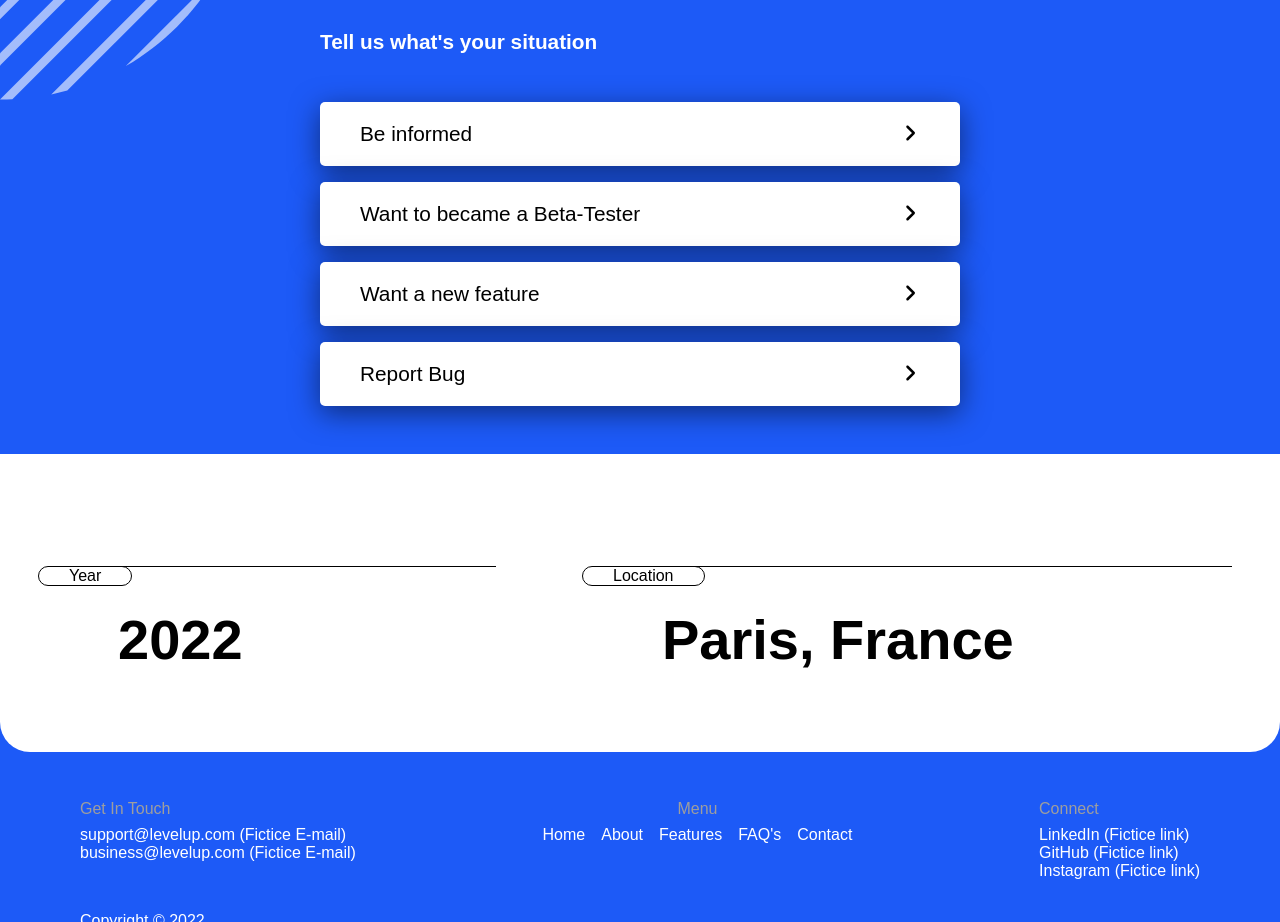
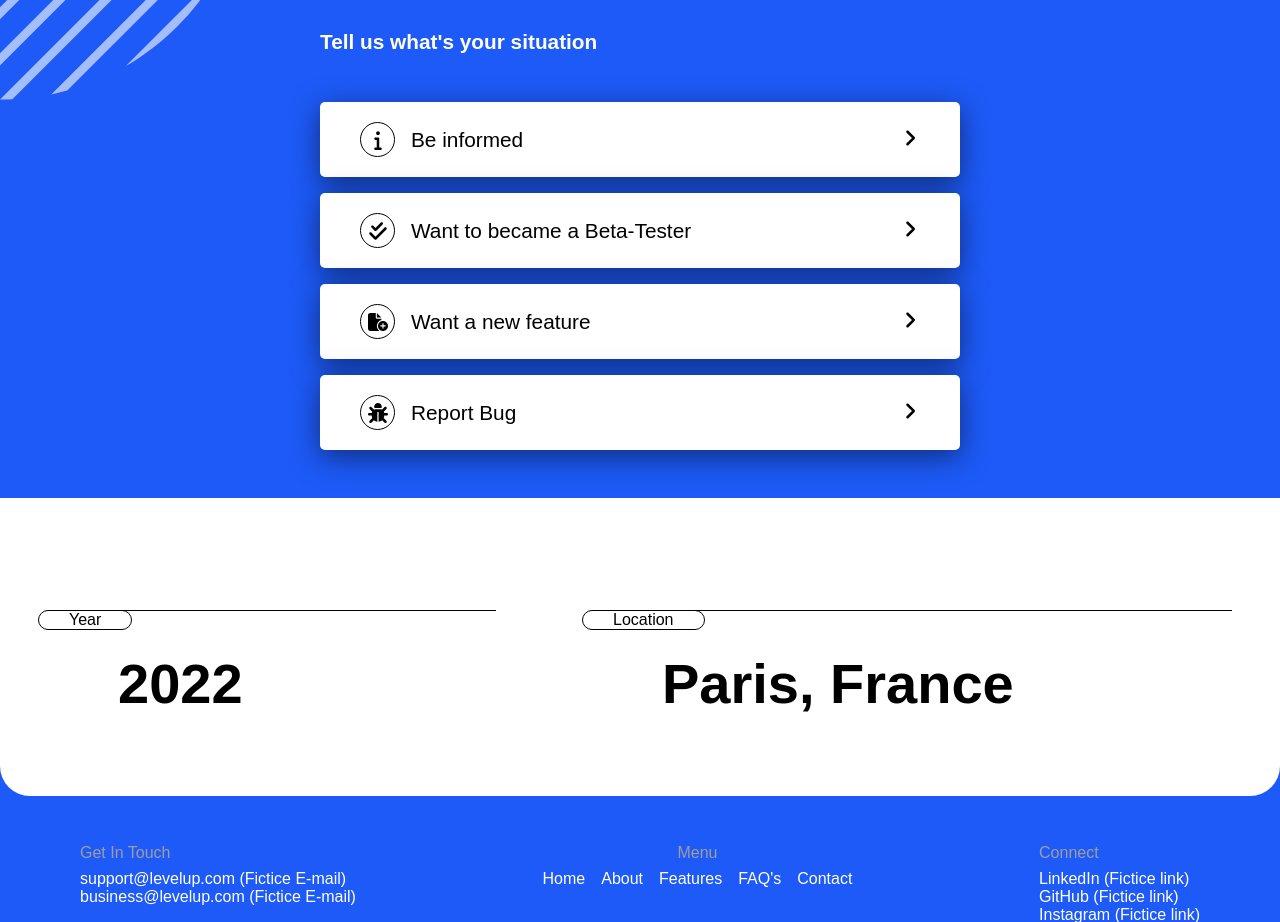
Before and after one commit to JulesEfrei/LevelUp-LandingPage, a React (Create React App) app: page / in a window 1280 px wide. Shown: the part 3160-4082 px from the top of the page. Built offline with nearby package versions, Linux system fonts and the light colour scheme.

Commit message:
Update : Form Style

```diff
--- a/src/components/Form.jsx
+++ b/src/components/Form.jsx
@@ -1,10 +1,19 @@
 import React, { useState } from 'react'
 import "../styles/contact.scss"
+import FormTitle from "./FormTitle"
 
 function Form({title, form}) {
 
     const [display, setDisplay] = useState("none")
     const [arrow, setArrow] = useState(0)
+
+    const [formName, setFormName] = useState(form.id)
+
+    const [name, setName] = useState("")
+    const [lastName, setLastName] = useState("")
+    const [email, setEmail] = useState("")
+    const [select, setSelect] = useState("")
+    const [text, setText] = useState("")
 
 
     function toggle() {
@@ -24,29 +33,44 @@ function Form({title, form}) {
         marginBottom: 0
     }
 
+    function verify(event) {
+
+        console.log("In build...")
+
+    //     // Get all enabled input
+    //     const inputEnable = Object.keys(form).slice(1).reduce((prev, curr) =>  [...prev, Object.values(form[curr])[0] && curr ] , []).filter(elm => elm != false)
+
+    //     //Test if one of the required input is empty
+
+
+    //     //Stop the default event and display error popup
+    //     event.preventDefault()
+
+    }
+
   return (
     <div className="formContainer">
 
             <div className="title" onClick={toggle} style={display === "none" ? rounded : square}>
-                <h2>{title}</h2>
+                <FormTitle title={title} form={form.id} />
                 <button onClick={toggle} style={{ transform: `rotate(${arrow}deg)` }}>
                     <svg xmlns="http://www.w3.org/2000/svg" viewBox="0 0 256 512"><path d="M64 448c-8.188 0-16.38-3.125-22.62-9.375c-12.5-12.5-12.5-32.75 0-45.25L178.8 256L41.38 118.6c-12.5-12.5-12.5-32.75 0-45.25s32.75-12.5 45.25 0l160 160c12.5 12.5 12.5 32.75 0 45.25l-160 160C80.38 444.9 72.19 448 64 448z"/></svg>
                 </button>
             </div>
 
             <div className="form" style={{ display: display }}>
-                <form method="post" name={`form-${form.id}`}>
-                    <input type="hidden" name="form-name" value={`form-${form.id}`} />
-                    {form.name.enable == true && ( <input type="text" name="name" id={`name${form.id}`} placeholder="Name" /> )}
-                    {form.lastName.enable == true && ( <input type="text" name="lastName" id={`lastName${form.id}`} placeholder="Last Name" /> )}
-                    {form.email.enable == true && ( <input type="email" name="email" id={`email${form.id}`} placeholder="E-mail" /> )}
+                <form method="post" name={formName} onSubmit={verify}>
+                    <input type="hidden" name="form-name" value={formName} />
+                    {form.name.enable == true && ( <input type="text" name="name" id={`name${form.id}`} placeholder="Name" onChange={(e) => setName(e.target.value)} /> )}
+                    {form.lastName.enable == true && ( <input type="text" name="lastName" id={`lastName${form.id}`} placeholder="Last Name" onChange={(e) => setLastName(e.target.value)} /> )}
+                    {form.email.enable == true && ( <input type="email" name="email" id={`email${form.id}`} placeholder="E-mail" onChange={(e) => setEmail(e.target.value)} /> )}
                     {form.select.enable == true && (
-                        <select name="appSelect" id={`appSelect${form.id}`}>
+                        <select name="appSelect" id={`appSelect${form.id}`} onChange={(e) => setSelect(e.target.value)}>
                             <option value="app">LevelUp Application</option>
                             <option value="web">LevelUp Web Site</option>
                         </select>
                     )}
-                    {form.message.enable == true && ( <textarea name={form.message.name} id={`text${form.id}`} cols="40" rows="7" placeholder={form.message.placeholder}></textarea> )}
+                    {form.message.enable == true && ( <textarea name={form.message.name} id={`text${form.id}`} cols="40" rows="7" placeholder={form.message.placeholder} onChange={(e) => setText(e.target.value)}></textarea> )}
                     <input type="submit" value="Submit Form" />
                 </form>
             </div>
--- /dev/null
+++ b/src/components/FormTitle.jsx
@@ -0,0 +1,41 @@
+import React from 'react'
+
+function FormTitle({title, form}) {
+
+  return (
+
+    <>
+
+        <h2 style={{ display: "flex", alignItems: "center" }}>
+            <div style={container}>
+                {form === "Info" && <svg style={svg} xmlns="http://www.w3.org/2000/svg" viewBox="0 0 192 512"><path d="M160 448h-32V224c0-17.69-14.33-32-32-32L32 192c-17.67 0-32 14.31-32 32s14.33 31.1 32 31.1h32v192H32c-17.67 0-32 14.31-32 32s14.33 32 32 32h128c17.67 0 32-14.31 32-32S177.7 448 160 448zM96 128c26.51 0 48-21.49 48-48S122.5 32.01 96 32.01s-48 21.49-48 48S69.49 128 96 128z"/></svg>}
+                {form === "Beta" && <svg style={svg} xmlns="http://www.w3.org/2000/svg" viewBox="0 0 448 512"><path d="M182.6 246.6C170.1 259.1 149.9 259.1 137.4 246.6L57.37 166.6C44.88 154.1 44.88 133.9 57.37 121.4C69.87 108.9 90.13 108.9 102.6 121.4L159.1 178.7L297.4 41.37C309.9 28.88 330.1 28.88 342.6 41.37C355.1 53.87 355.1 74.13 342.6 86.63L182.6 246.6zM182.6 470.6C170.1 483.1 149.9 483.1 137.4 470.6L9.372 342.6C-3.124 330.1-3.124 309.9 9.372 297.4C21.87 284.9 42.13 284.9 54.63 297.4L159.1 402.7L393.4 169.4C405.9 156.9 426.1 156.9 438.6 169.4C451.1 181.9 451.1 202.1 438.6 214.6L182.6 470.6z"/></svg> }
+                {form === "NF" && <svg style={svg} xmlns="http://www.w3.org/2000/svg" viewBox="0 0 576 512"><path d="M0 64C0 28.65 28.65 0 64 0H224V128C224 145.7 238.3 160 256 160H384V198.6C310.1 219.5 256 287.4 256 368C256 427.1 285.1 479.3 329.7 511.3C326.6 511.7 323.3 512 320 512H64C28.65 512 0 483.3 0 448V64zM256 128V0L384 128H256zM288 368C288 288.5 352.5 224 432 224C511.5 224 576 288.5 576 368C576 447.5 511.5 512 432 512C352.5 512 288 447.5 288 368zM448 303.1C448 295.2 440.8 287.1 432 287.1C423.2 287.1 416 295.2 416 303.1V351.1H368C359.2 351.1 352 359.2 352 367.1C352 376.8 359.2 383.1 368 383.1H416V431.1C416 440.8 423.2 447.1 432 447.1C440.8 447.1 448 440.8 448 431.1V383.1H496C504.8 383.1 512 376.8 512 367.1C512 359.2 504.8 351.1 496 351.1H448V303.1z"/></svg> }
+                {form === "Bug" && <svg style={svg} xmlns="http://www.w3.org/2000/svg" viewBox="0 0 512 512"><path d="M352 96V99.56C352 115.3 339.3 128 323.6 128H188.4C172.7 128 159.1 115.3 159.1 99.56V96C159.1 42.98 202.1 0 255.1 0C309 0 352 42.98 352 96zM41.37 105.4C53.87 92.88 74.13 92.88 86.63 105.4L150.6 169.4C151.3 170 151.9 170.7 152.5 171.4C166.8 164.1 182.9 160 199.1 160H312C329.1 160 345.2 164.1 359.5 171.4C360.1 170.7 360.7 170 361.4 169.4L425.4 105.4C437.9 92.88 458.1 92.88 470.6 105.4C483.1 117.9 483.1 138.1 470.6 150.6L406.6 214.6C405.1 215.3 405.3 215.9 404.6 216.5C410.7 228.5 414.6 241.9 415.7 256H480C497.7 256 512 270.3 512 288C512 305.7 497.7 320 480 320H416C416 344.6 410.5 367.8 400.6 388.6C402.7 389.9 404.8 391.5 406.6 393.4L470.6 457.4C483.1 469.9 483.1 490.1 470.6 502.6C458.1 515.1 437.9 515.1 425.4 502.6L362.3 439.6C337.8 461.4 306.5 475.8 272 479.2V240C272 231.2 264.8 224 255.1 224C247.2 224 239.1 231.2 239.1 240V479.2C205.5 475.8 174.2 461.4 149.7 439.6L86.63 502.6C74.13 515.1 53.87 515.1 41.37 502.6C28.88 490.1 28.88 469.9 41.37 457.4L105.4 393.4C107.2 391.5 109.3 389.9 111.4 388.6C101.5 367.8 96 344.6 96 320H32C14.33 320 0 305.7 0 288C0 270.3 14.33 256 32 256H96.3C97.38 241.9 101.3 228.5 107.4 216.5C106.7 215.9 106 215.3 105.4 214.6L41.37 150.6C28.88 138.1 28.88 117.9 41.37 105.4H41.37z"/></svg> }
+            </div>
+            {" " + title}
+        </h2>
+
+    </>
+
+  )
+}
+
+export default FormTitle
+
+
+const svg = {
+    width: 20,
+    height: 20,
+}
+
+const container = {
+    border: "1px solid black",
+    borderRadius: 50,
+    marginRight: "1rem",
+    width: 35,
+    height: 35,
+    display: "flex",
+    justifyContent: "center",
+    alignItems: "center"
+}
```
